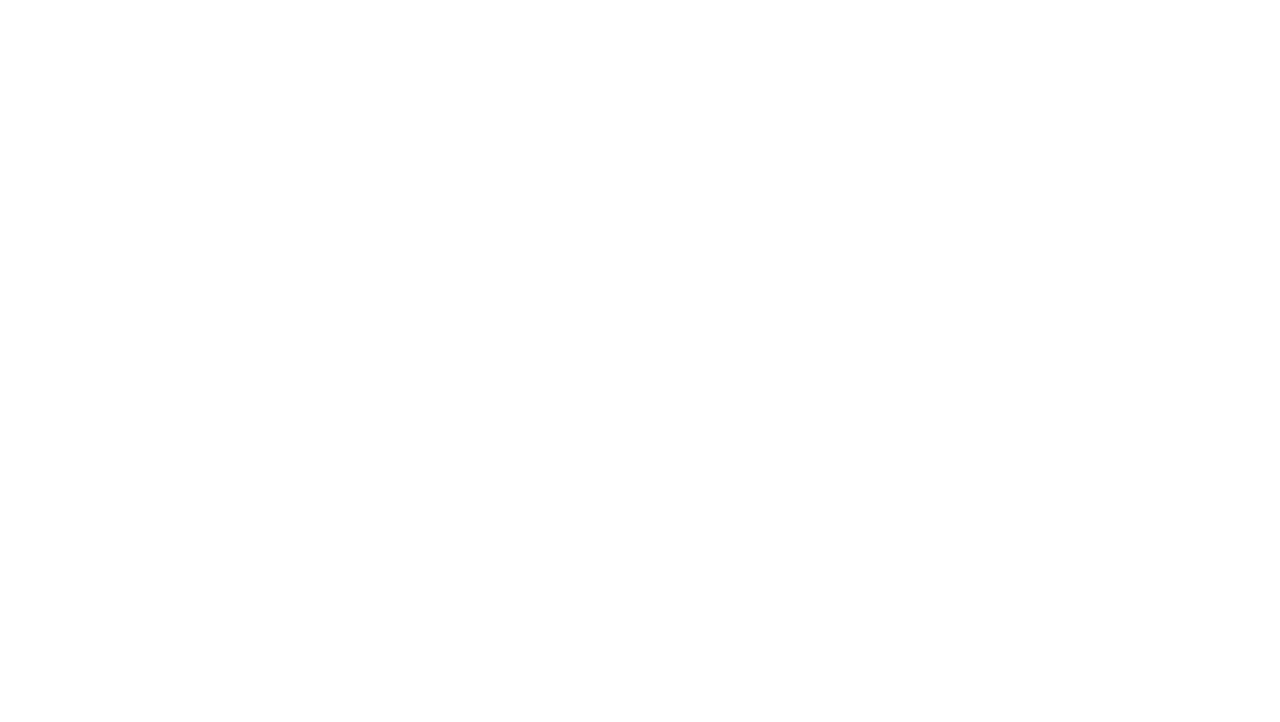
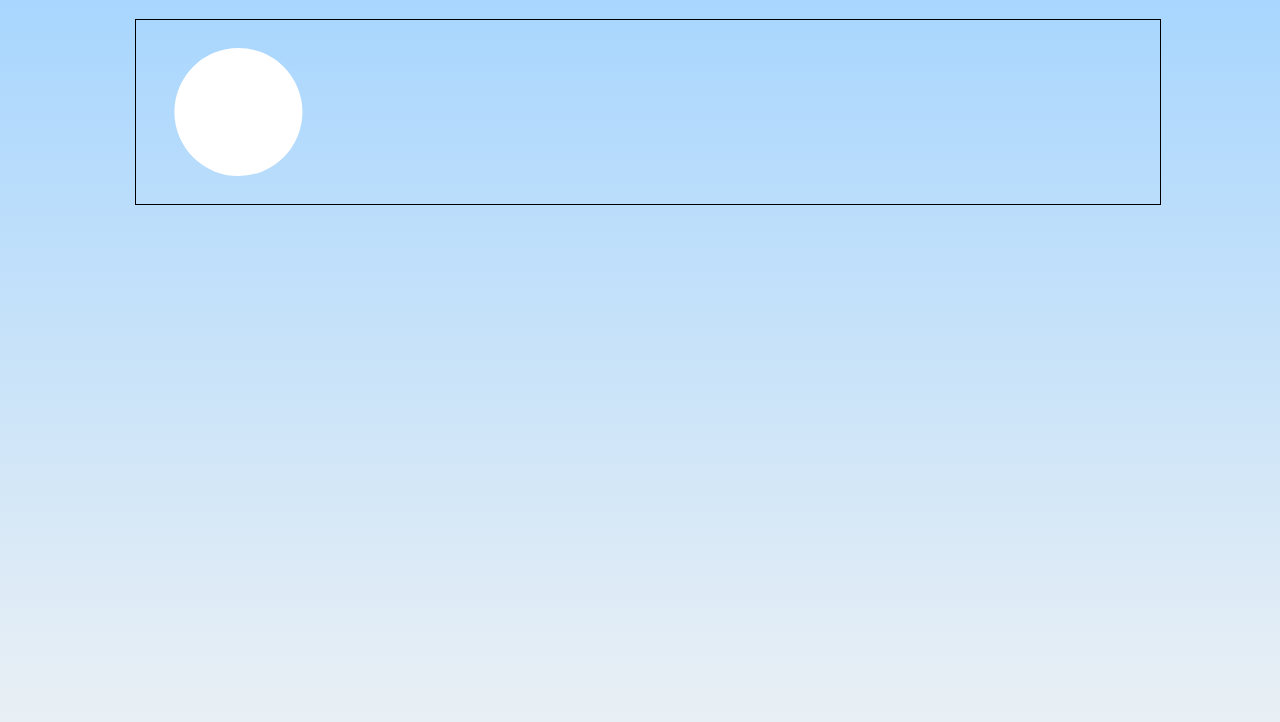
Before and after one commit to nakyeonko3/group_study_frontend_3, a plain HTML site: page nakeyonko3/animation_day_night_effects_css/index.html in a window 1280 px wide. Drawn offline with Linux system fonts and the light colour scheme.

Commit message:
#17 태양 모양 만들기

```diff
--- a/nakeyonko3/animation_day_night_effects_css/index.html
+++ b/nakeyonko3/animation_day_night_effects_css/index.html
@@ -4,7 +4,12 @@
   <head>
     <meta charset="UTF-8" />
     <meta name="viewport" content="width=device-width, initial-scale=1.0" />
-    <title>Document</title>
+    <link rel="stylesheet" href="style.css" />
+    <title>CSS Animation Effect</title>
   </head>
-  <body></body>
+  <body>
+    <div class="container">
+      <div class="circle"></div>
+    </div>
+  </body>
 </html>
--- a/nakeyonko3/animation_day_night_effects_css/style.css
+++ b/nakeyonko3/animation_day_night_effects_css/style.css
@@ -0,0 +1,41 @@
+@property --circle--container--width {
+  syntax: "<length>";
+  inherits: false;
+  initial-value: 80vw;
+}
+
+@property --circle--container--height {
+  syntax: "<length>";
+  inherits: false;
+  initial-value: 23vh;
+}
+
+body {
+  background: linear-gradient(#a8d6fe, #f2f3f3);
+  height: 100vh;
+  width: 100vw;
+  display: flex;
+  align-items: center;
+  justify-content: center;
+}
+
+.container {
+  width: var(--circle--container--width);
+  height: var(--circle--container--height);
+  /* background-color: aliceblue; */
+  overflow: visible;
+  border: 1px black solid;
+  position: relative;
+  top: -37vh;
+}
+
+.circle {
+  clip-path: circle(4em at 10% 50%);
+  position: absolute;
+  overflow: visible;
+  z-index: 1000;
+  /* clip-path: circle(5vw at 90% 50%); */
+  width: var(--circle--container--width);
+  height: var(--circle--container--height);
+  background-color: #ffffff;
+}
```
Also changed, not shown: nakeyonko3/blog-project/블로그명세서.md (+1 -1 lines).
